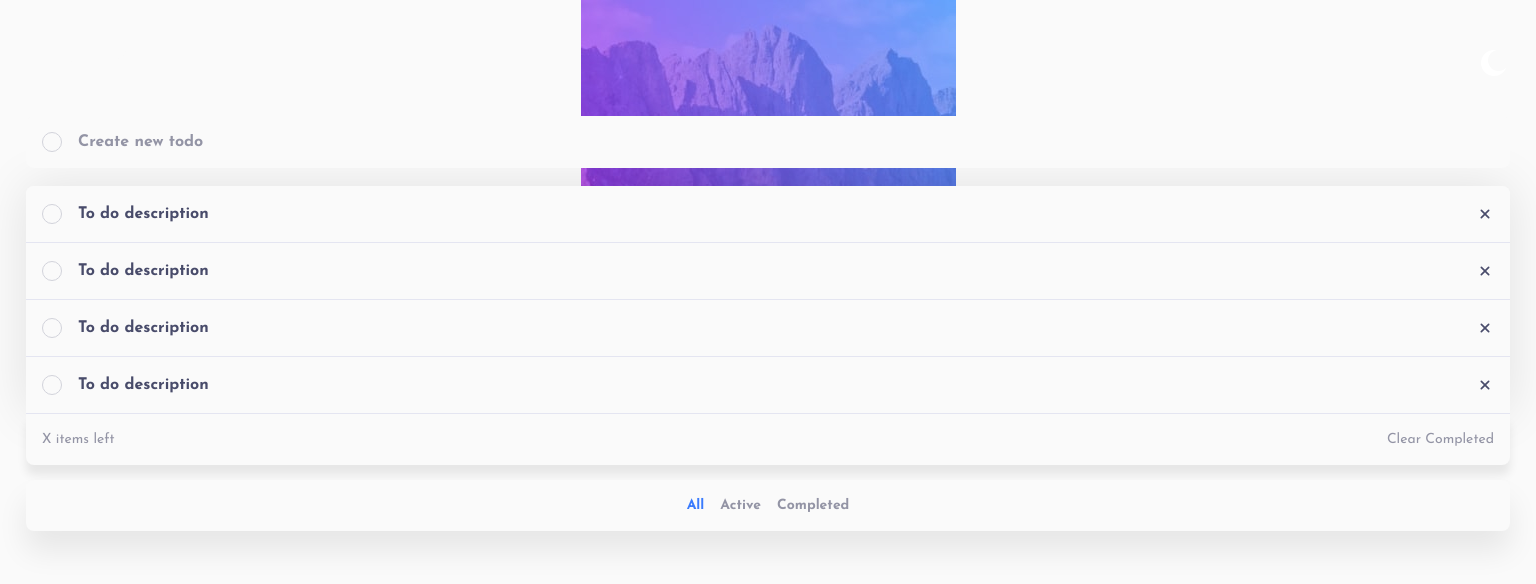
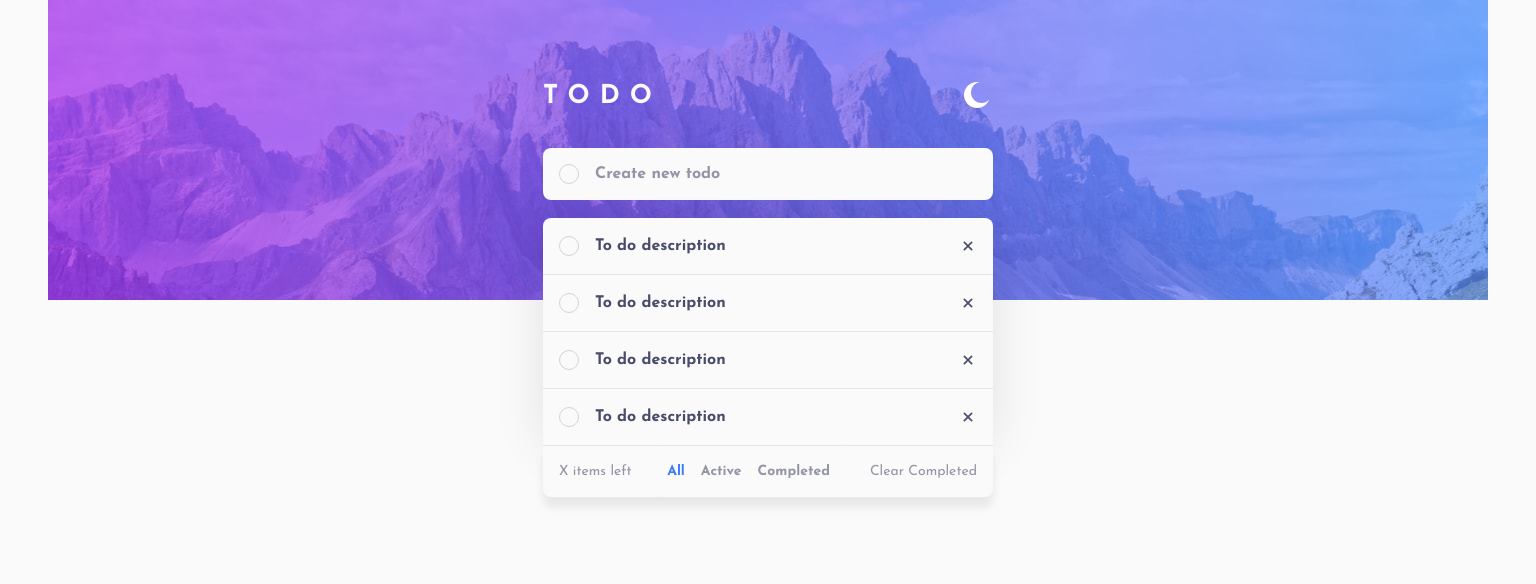
Before and after one commit to AmirhosseinHashemi/ToDo-App, a React (Vite) app: page / in a window 1536 px wide. Shown: the top 584 px of the page. Built offline with nearby package versions, Linux system fonts and the light colour scheme.

Commit message:
💄  make page responsive

```diff
--- a/src/components/Footer/Footer.jsx
+++ b/src/components/Footer/Footer.jsx
@@ -2,7 +2,7 @@ import styles from "./Footer.module.css";
 
 function Footer() {
   return (
-    <footer>
+    <footer className={styles.footer}>
       <div className={styles["footer__clear"]}>
         <p>
           <span>X</span> items left
--- a/src/components/Footer/Footer.module.css
+++ b/src/components/Footer/Footer.module.css
@@ -41,3 +41,21 @@
 .footer__filtering .activeBtn {
   color: var(--clr-primary-brightBlue);
 }
+
+@media only screen and (min-width: 1440px) {
+  .footer {
+    position: relative;
+    max-width: 45rem;
+    margin: 0 auto;
+  }
+
+  .footer__filtering {
+    position: absolute;
+    top: 0;
+    bottom: 0;
+    left: 50%;
+    transform: translate(-60%);
+    margin-top: 0;
+    box-shadow: none;
+  }
+}
--- a/src/components/Header/Header.module.css
+++ b/src/components/Header/Header.module.css
@@ -12,3 +12,10 @@
   letter-spacing: 1rem;
   color: var(--clr-neutral-lightTheme-0);
 }
+
+@media only screen and (min-width: 1440px) {
+  .header {
+    max-width: 45rem;
+    margin: 0 auto;
+  }
+}
--- a/src/components/Main/Main.module.css
+++ b/src/components/Main/Main.module.css
@@ -3,3 +3,10 @@
   border-radius: 0.8rem;
   box-shadow: 0rem 0rem 5rem 0 rgba(0, 0, 0, 0.1);
 }
+
+@media only screen and (min-width: 1440px) {
+  .main {
+    max-width: 45rem;
+    margin-inline: auto;
+  }
+}
--- a/src/index.css
+++ b/src/index.css
@@ -48,6 +48,9 @@ body {
   background: url(./assets/images/bg-mobile-light.jpg) no-repeat top;
   background-color: var(--clr-neutral-lightTheme-0);
   padding: 4.8rem 2.6rem;
+
+  max-width: 37.5rem;
+  margin: 0 auto;
 }
 
 /* General */
@@ -102,3 +105,11 @@ input[type="radio"]:checked {
 ul {
   list-style: none;
 }
+
+@media only screen and (min-width: 1440px) {
+  body {
+    max-width: 144rem;
+    background-image: url(/src/assets/images/bg-desktop-light.jpg);
+    padding-top: 8rem;
+  }
+}
```
